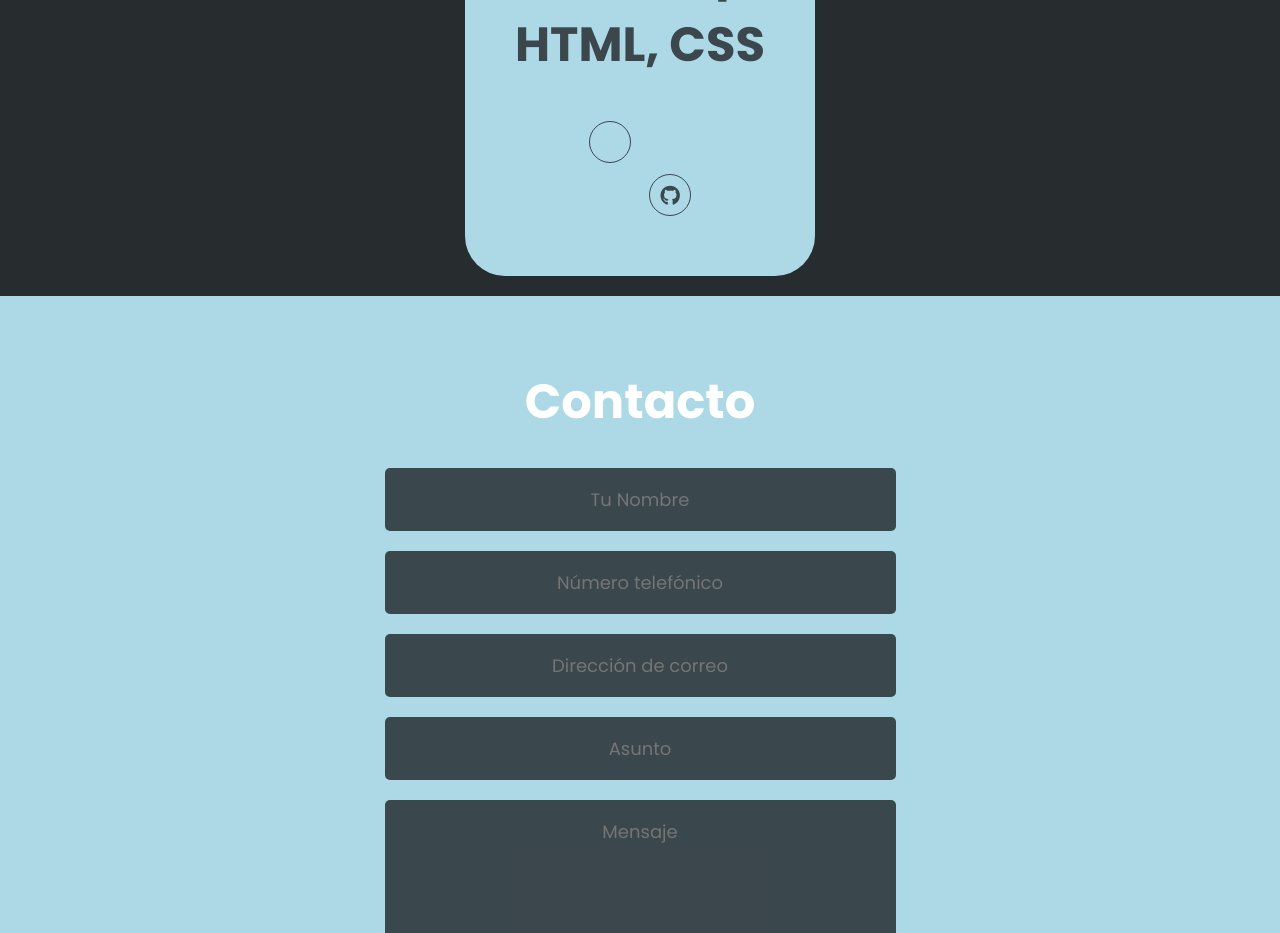
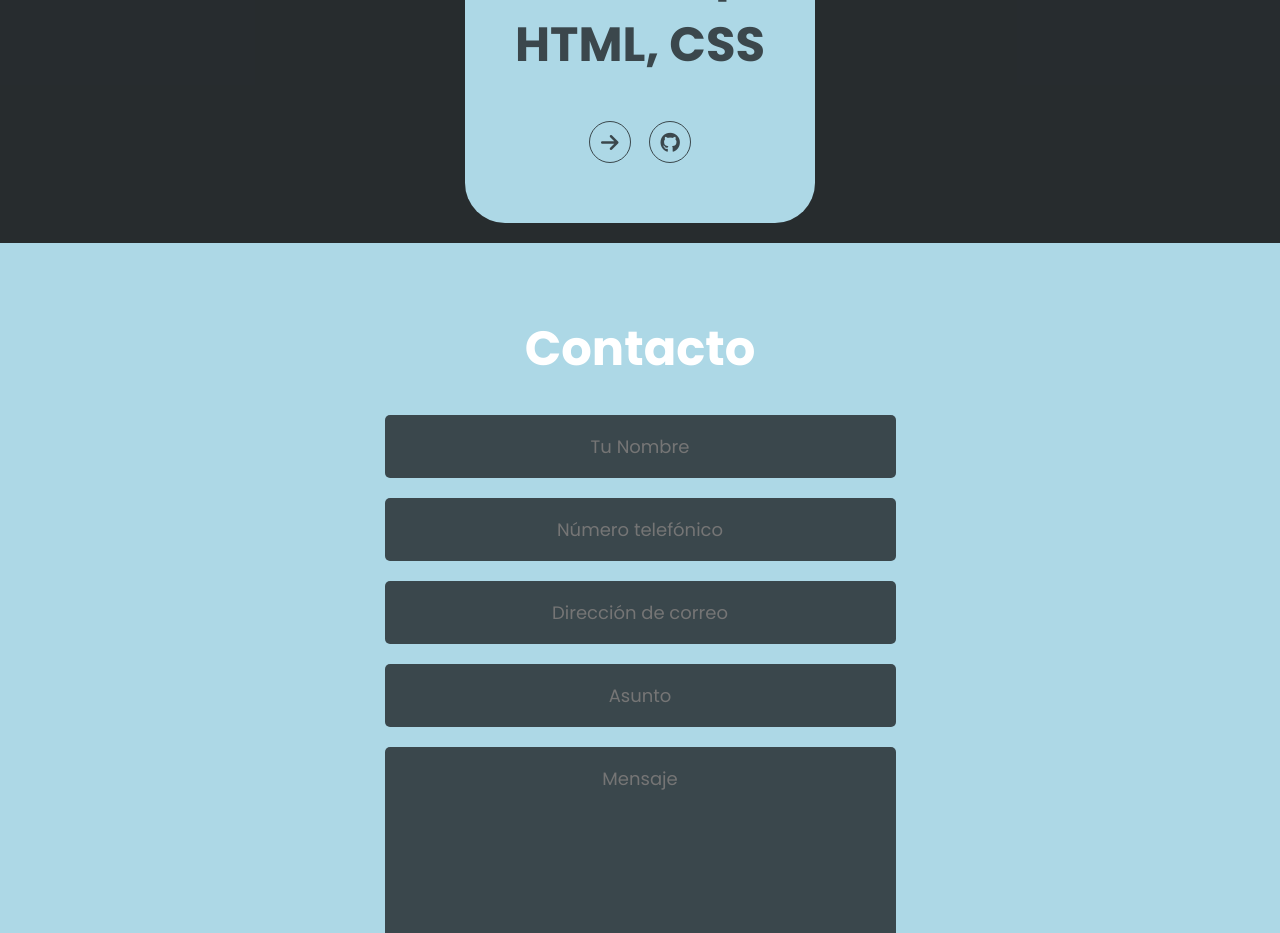
Before and after one commit to Pablo2vbng/PortfolioWeb, a plain HTML site: page index.html in a window 1280 px wide. Shown: the part 3980-4913 px from the top of the page. Drawn offline with Linux system fonts and the light colour scheme.

Commit message:
actualizamos

```diff
--- a/index.html
+++ b/index.html
@@ -275,7 +275,7 @@
             <h1>Facturación y contabilidad</h1>
             <h2>JavaScript, HTML, CSS</h2>
             <div class = "nets">
-                <a href = "index_portolio_empresa_facturacion.html"fa-solid fa-arrow-right"></i></a>
+                <a href = "index_portolio_empresa_facturacion.html"><i class="fa-solid fa-arrow-right"></i></a>
                 <a href = "https://github.com/Pablo2vbng/PortfolioWeb"><i class="fa-brands fa-github"></i></a>
             </div>
         </div>
```
